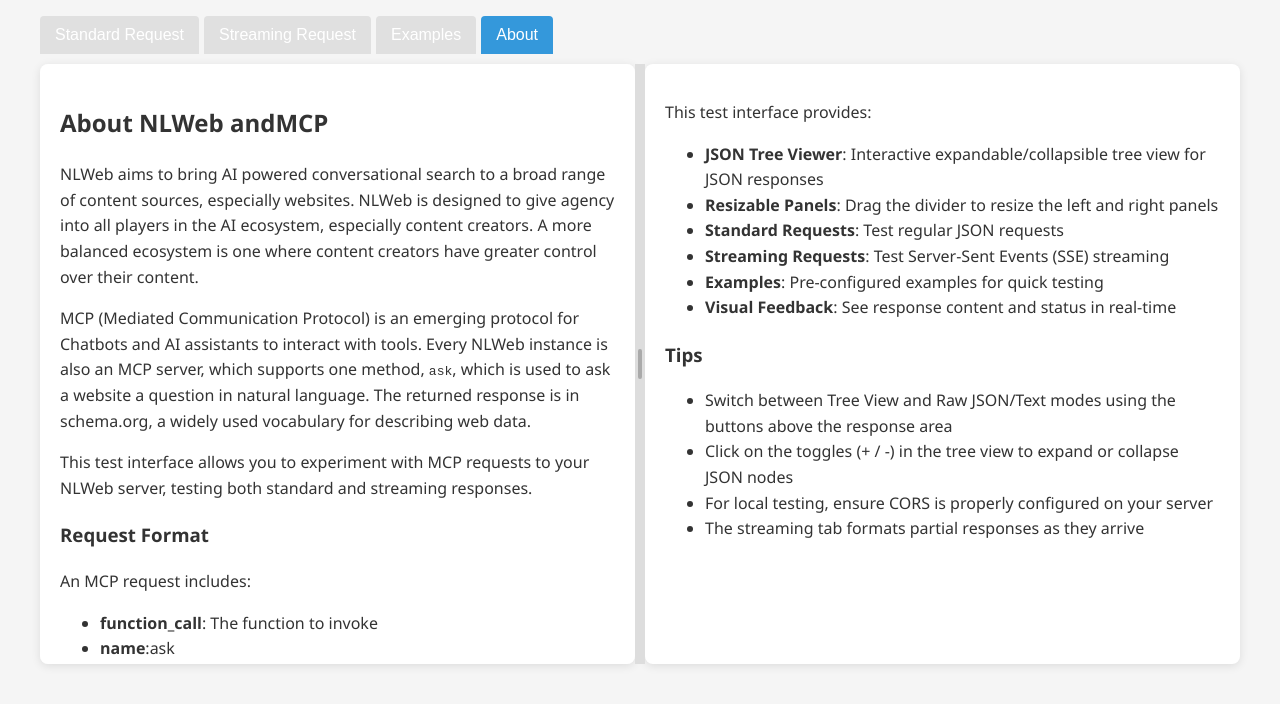
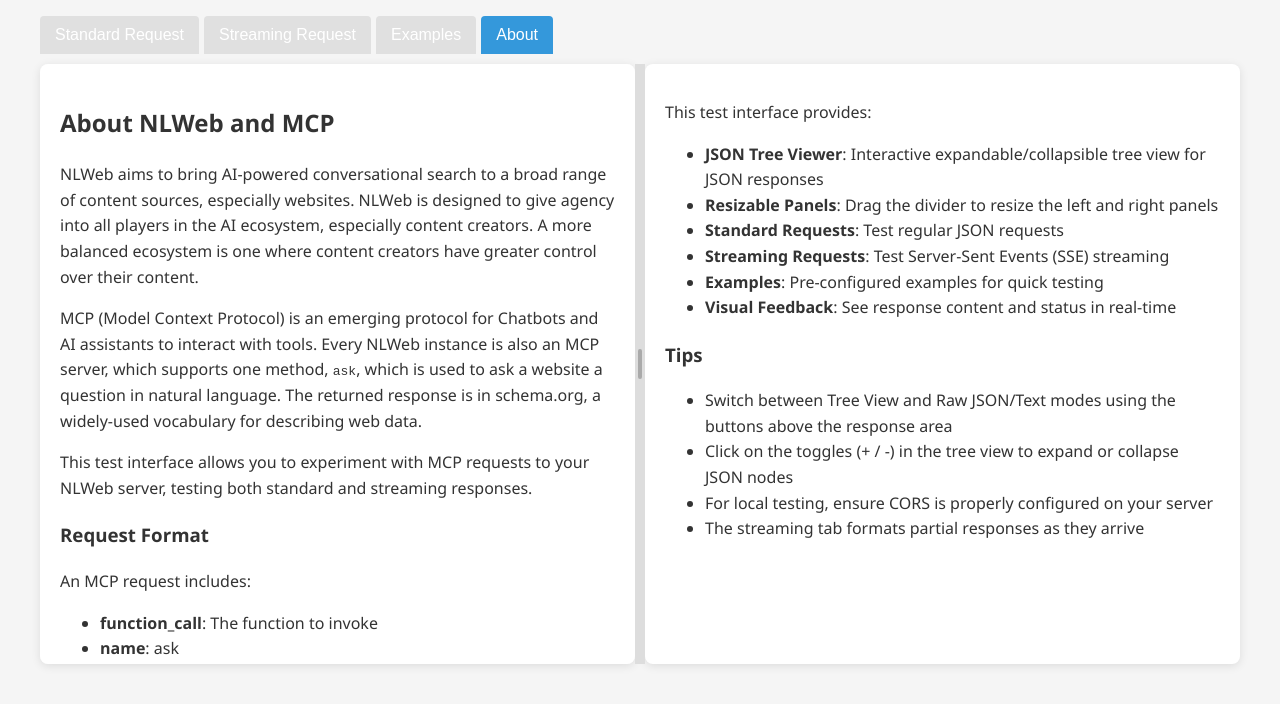
Before and after one commit to FiliperCoelhoa/NLWeb, a plain HTML site: page static/mcp_test.html in a window 1280 px wide. Both pictures are taken after a click on the button "About". Shown: the part 110-814 px from the top of the page. Drawn offline with Linux system fonts and the light colour scheme.

Commit message:
Fixed some grammar, spacing, and definition of MCP

```diff
--- a/static/mcp_test.html
+++ b/static/mcp_test.html
@@ -403,16 +403,16 @@
         <div id="about-tab" class="tab-content">
             <div class="container">
                 <div class="panel left-panel">
-                    <h2>About NLWeb andMCP</h2>
-                    <p>NLWeb aims to bring AI powered conversational search to a broad range of
+                    <h2>About NLWeb and MCP</h2>
+                    <p>NLWeb aims to bring AI-powered conversational search to a broad range of
                         content sources, especially websites. NLWeb is designed to give agency into all players in the AI ecosystem,
                         especially content creators. A more balanced ecosystem is one where content creators
                         have greater control over their content.
                     </p>
-                    <p>MCP (Mediated Communication Protocol) is an emerging protocol for Chatbots and AI
+                    <p>MCP (Model Context Protocol) is an emerging protocol for Chatbots and AI
                         assistants to interact with tools. Every NLWeb instance is also an MCP server, which supports one method,
                         <code>ask</code>, which is used to ask a website a question in natural language. The returned response
-                        is in schema.org, a widely used vocabulary for describing web data.
+                        is in schema.org, a widely-used vocabulary for describing web data.
                     </p>
 
                     <p>This test interface allows you to experiment with MCP requests to your NLWeb server,
@@ -422,7 +422,7 @@
                     <p>An MCP request includes:</p>
                     <ul>
                         <li><strong>function_call</strong>: The function to invoke</li>
-                        <li><strong>name</strong>:ask</li>
+                        <li><strong>name</strong>: ask</li>
                         <li><strong>arguments</strong>: JSON string with parameters. All parameters except 'query' and 'site' are optional. Site may be 'all' to search all the
                             sites in this NLWeb instance.</li>
                     </ul>
```
